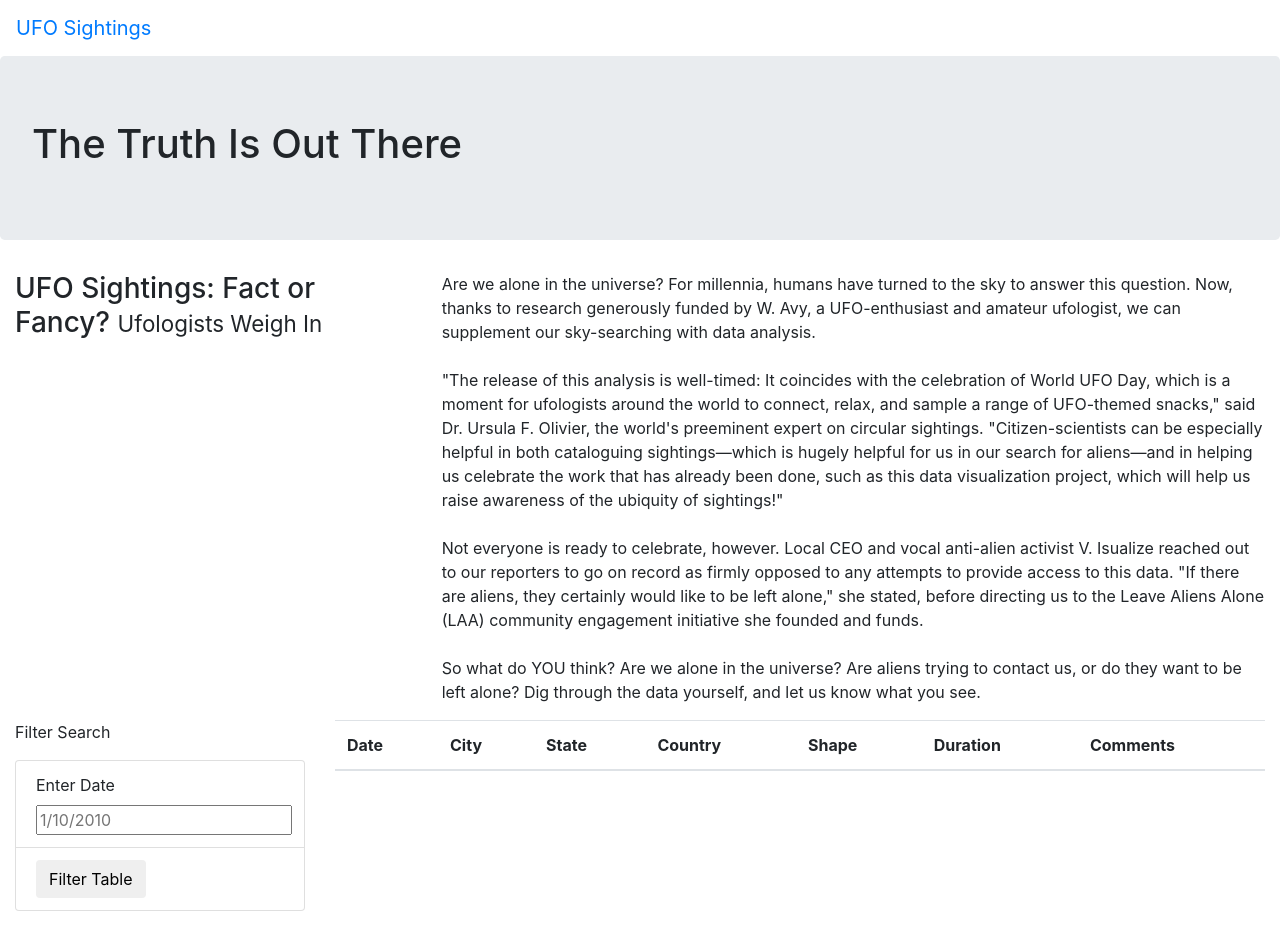
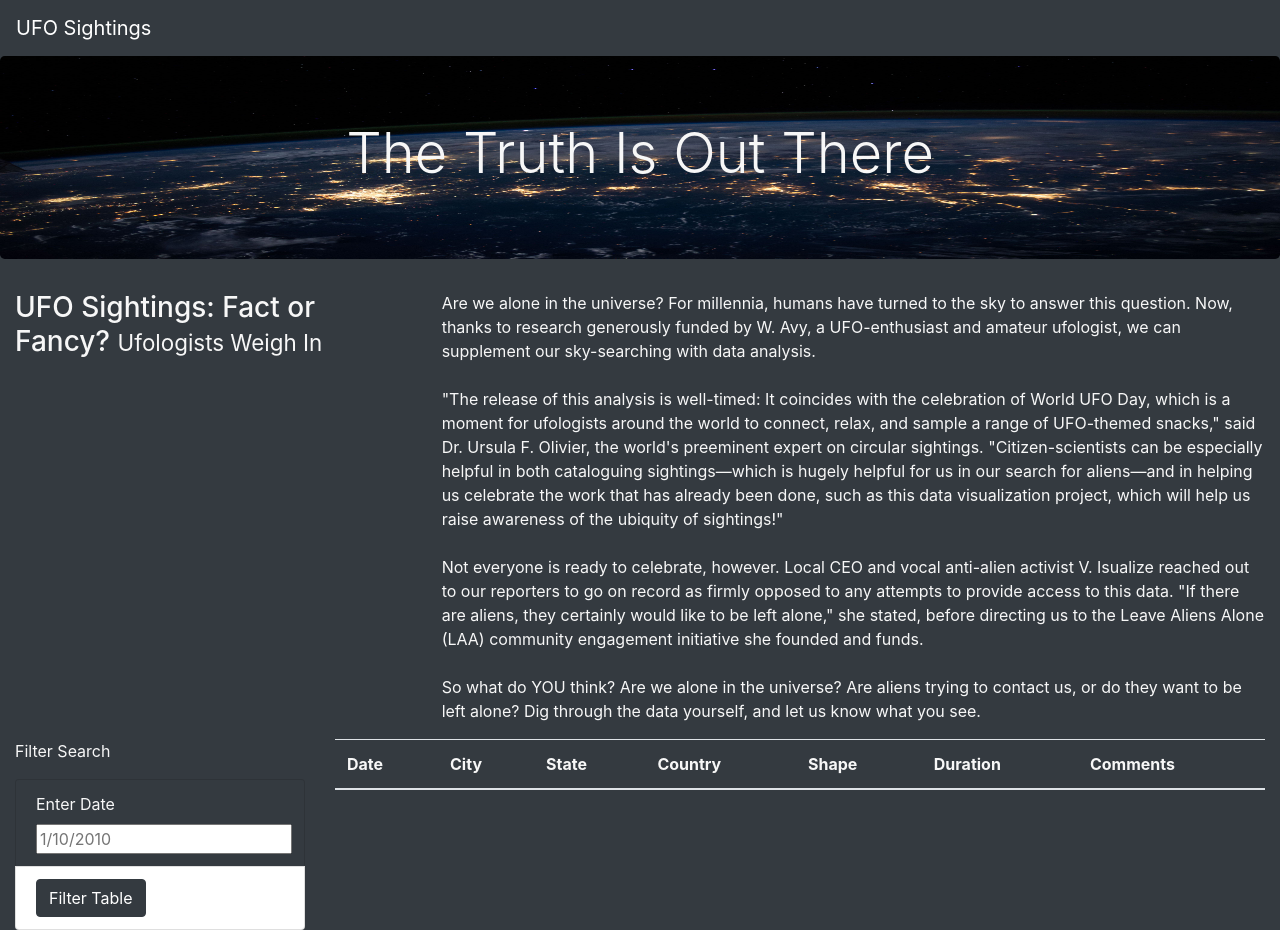
Before and after one commit to mthalken/UFOs, a plain HTML site: page index.html in a window 1280 px wide. Drawn offline with nearby package versions, Linux system fonts and the light colour scheme.

Commit message:
Saving progress.

```diff
--- a/index.html
+++ b/index.html
@@ -13,14 +13,14 @@
     />
     <link rel="stylesheet" href="static/css/style.css">
 </head>
-<body>
+<body class="bg-dark">
     <div class="wrapper">
-        <nav class="navbar navbar-expand-lg">
+        <nav class="navbar navbar-dark bg-dark navbar-expand-lg">
             <a class="navbar-brand" href="index.html">UFO Sightings</a>
         </nav>
     </div>
     <div class="jumbotron">
-        <h1>The Truth Is Out There</h1>
+        <h1 class="display-4">The Truth Is Out There</h1>
     </div>
     <div class="container-fluid">
         <div class="row">
@@ -37,15 +37,15 @@
     <div class="container-fluid">
         <div class="row">
             <div class="col-md-3">
-                <form>
+                <form class="bg-dark">
                     <p>Filter Search</p>
-                        <ul class="list-group">
-                            <li class="list-group-item">
+                        <ul class="list-group bg-dark">
+                            <li class="list-group-item bg-dark">
                                 <label for="date">Enter Date</label>
                                 <input type="text" placeholder="1/10/2010" id="datetime" />
                             </li>
                             <li class="list-group-item">
-                                <button id="filter-btn" type="button" class="btn btn-default">Filter Table</button>
+                                <button id="filter-btn" type="button" class="btn btn-dark">Filter Table</button>
                             </li>
                         </ul>
                 </form>
@@ -68,5 +68,8 @@
             </div>
         </div>
     </div>
+    <script src="https://cdnjs.cloudflare.com/ajax/libs/d3/4.11.0/d3.js"></script>
+    <script src="static/js/data.js"></script>
+    <script src="static/js/app.js"></script>
 </body>
 </html>
--- a/static/css/style.css
+++ b/static/css/style.css
@@ -0,0 +1,10 @@
+body {
+
+    color: #f7f7f7;
+}
+
+.jumbotron {
+    background-image: url("../images/nasa.jpg");
+    background-size: 100% 100%;
+    text-align: center;
+    }
--- a/js/app.js
+++ b/static/js/app.js
@@ -13,7 +13,7 @@ function buildTable(data) {
     data.forEach((dataRow) => {
 
         // add a row to the table
-        let row = tbody.appendl("tr");
+        let row = tbody.append("tr");
 
         // loop through each dataRow and add to table
         Object.values(dataRow).forEach((val) => {
@@ -30,7 +30,7 @@ function buildTable(data) {
 function handleClick() {
 
     // grab the datetime from the filter
-    let date = d3.select("#datatime").property("value");
+    let date = d3.select("#datetime").property("value");
     let filteredData = tableData;
 
     // use the date to filter the data
```
Also changed, not shown: static/images/nasa.jpg (added).
